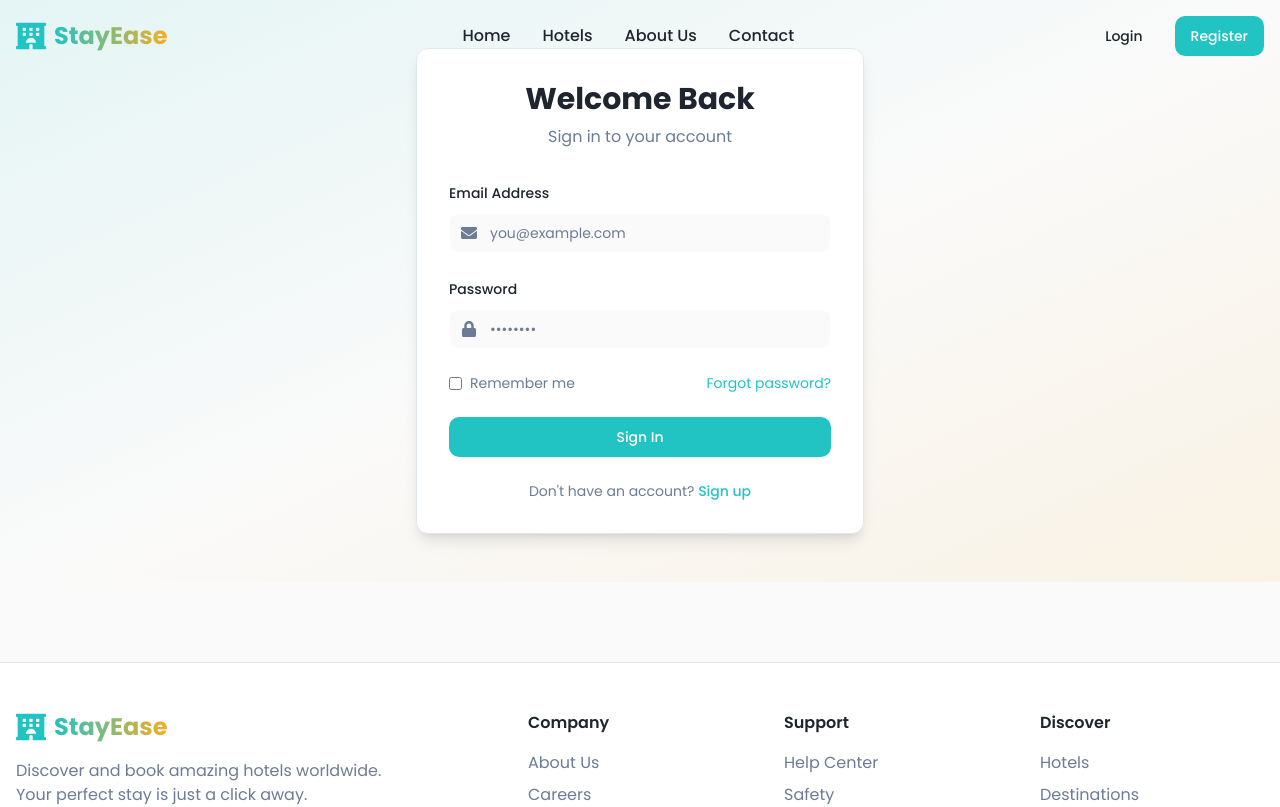
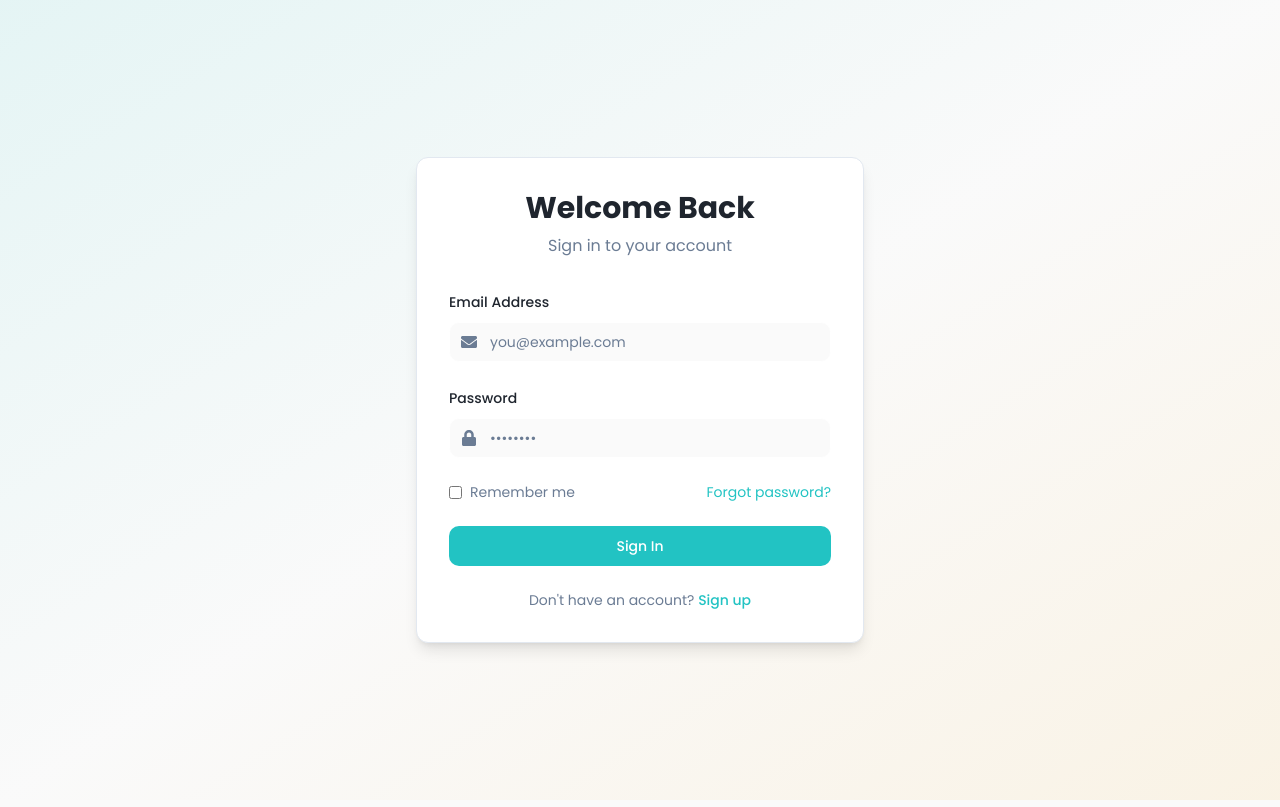
Before and after one commit to SarvaiyaPrashant2242005/hotel-management, a React (Vite) app in the folder client/: page /login in a window 1280 px wide. Shown: the top 807 px of the page. Built offline with nearby package versions, Linux system fonts and the light colour scheme; the HTML template or start-up script is replaced by a standard one.

Commit message:
Removed Navbar and Footer components from Login and Register pages

```diff
--- a/client/src/pages/Login.tsx
+++ b/client/src/pages/Login.tsx
@@ -2,8 +2,7 @@ import { useState } from "react";
 import { Link } from "react-router-dom";
 import { motion } from "framer-motion";
 import { FaEnvelope, FaLock } from "react-icons/fa";
-import Navbar from "@/components/Navbar";
-import Footer from "@/components/Footer";
+
 import { Button } from "@/components/ui/button";
 import { Input } from "@/components/ui/input";
 import { Label } from "@/components/ui/label";
@@ -20,7 +19,6 @@ const Login = () => {
 
   return (
     <div className="min-h-screen flex flex-col">
-      <Navbar />
       <main className="flex-1 flex items-center justify-center px-4 py-12 bg-gradient-to-br from-primary/10 via-background to-secondary/10">
         <motion.div
           initial={{ opacity: 0, y: 20 }}
@@ -122,7 +120,6 @@ const Login = () => {
           </div>
         </motion.div>
       </main>
-      <Footer />
     </div>
   );
 };
--- a/client/src/pages/Register.tsx
+++ b/client/src/pages/Register.tsx
@@ -2,8 +2,6 @@ import { useState } from "react";
 import { Link } from "react-router-dom";
 import { motion } from "framer-motion";
 import { FaEnvelope, FaLock, FaUser, FaPhone } from "react-icons/fa";
-import Navbar from "@/components/Navbar";
-import Footer from "@/components/Footer";
 import { Button } from "@/components/ui/button";
 import { Input } from "@/components/ui/input";
 import { Label } from "@/components/ui/label";
@@ -34,7 +32,6 @@ const Register = () => {
 
   return (
     <div className="min-h-screen flex flex-col">
-      <Navbar />
       <main className="flex-1 flex items-center justify-center px-4 py-12 bg-gradient-to-br from-secondary/10 via-background to-primary/10">
         <motion.div
           initial={{ opacity: 0, y: 20 }}
@@ -205,7 +202,6 @@ const Register = () => {
           </div>
         </motion.div>
       </main>
-      <Footer />
     </div>
   );
 };
```
